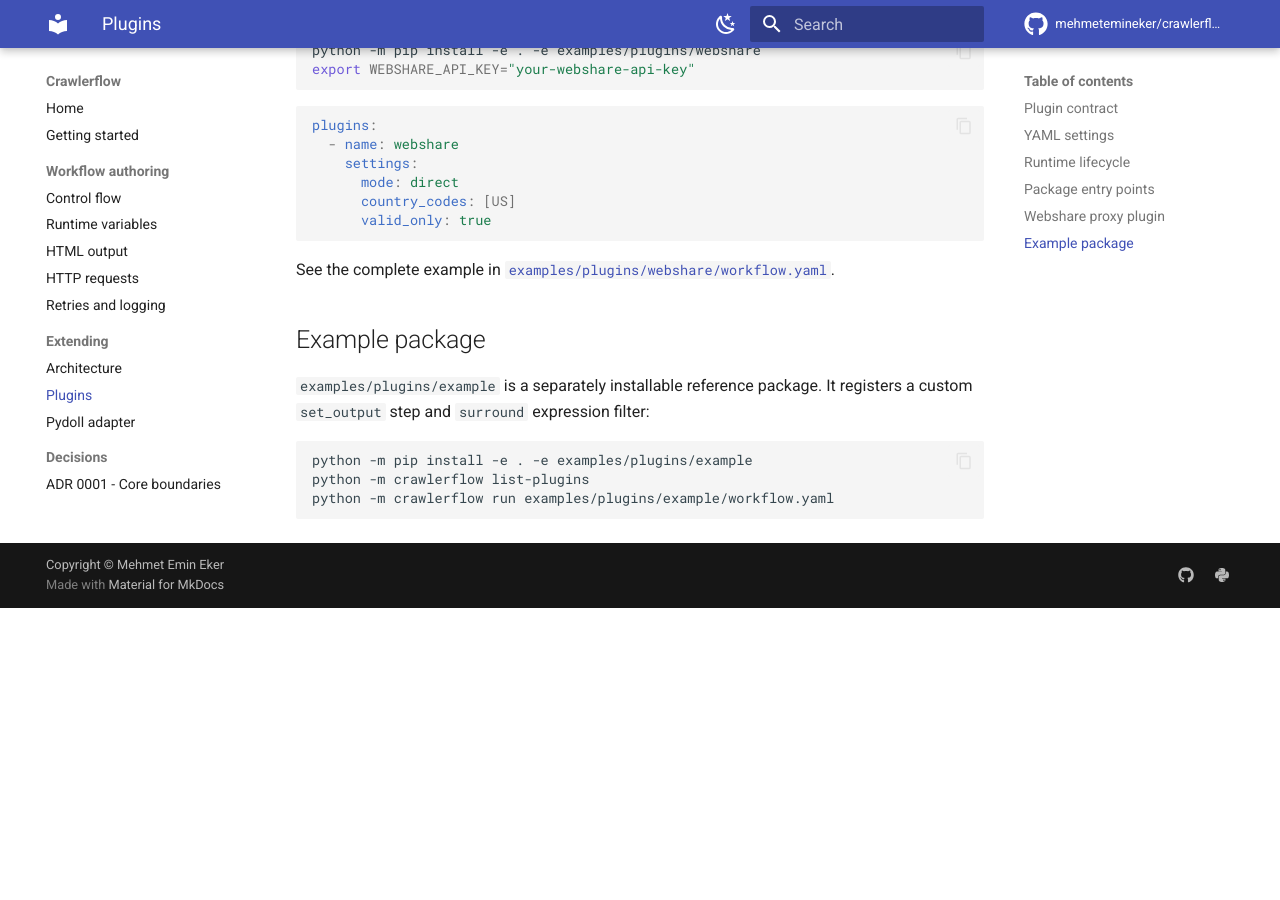
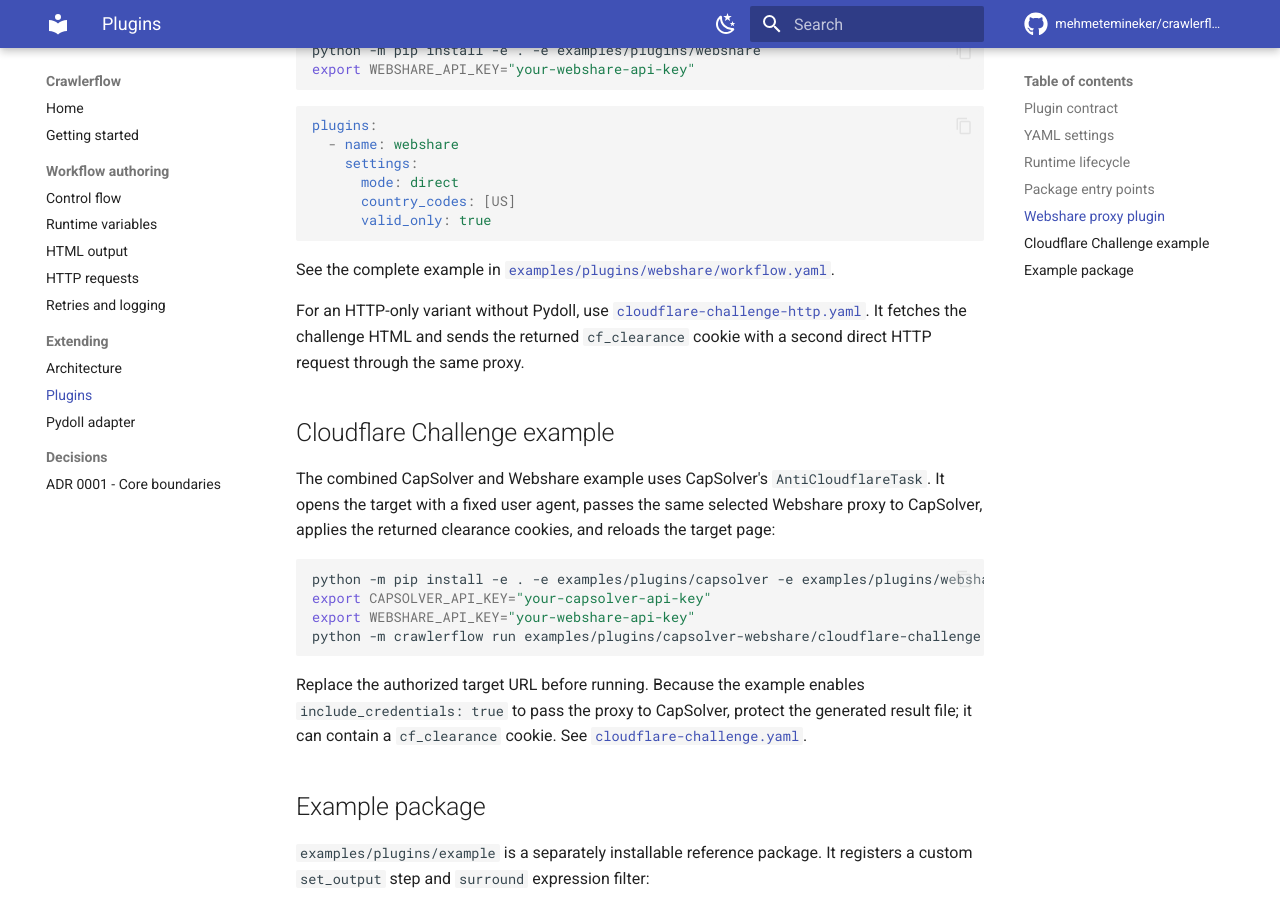
Before and after one commit to mehmetemineker/crawlerflow, an MkDocs documentation site: the page built from docs/plugins.md, in a window 1280 px wide and 900 px high, scrolled down 2791 px. Built offline with MkDocs 1.6.1 and Material for MkDocs 9.7.7, drawn with Linux system fonts in a browser that asks for light colours; comment, search, counter and statistics services are not loaded; before the commit the page ends 3399 px from its top, so only the background shows below that.

Commit message:
feat: webshare and capsolver sample workflow created

````diff
--- a/docs/plugins.md
+++ b/docs/plugins.md
@@ -143,6 +143,29 @@ plugins:
 See the complete example in
 [`examples/plugins/webshare/workflow.yaml`](https://github.com/mehmetemineker/crawlerflow/blob/main/examples/plugins/webshare/workflow.yaml).
 
+For an HTTP-only variant without Pydoll, use
+[`cloudflare-challenge-http.yaml`](https://github.com/mehmetemineker/crawlerflow/blob/main/examples/plugins/capsolver-webshare/cloudflare-challenge-http.yaml).
+It fetches the challenge HTML and sends the returned `cf_clearance` cookie with a second direct
+HTTP request through the same proxy.
+
+## Cloudflare Challenge example
+
+The combined CapSolver and Webshare example uses CapSolver's `AntiCloudflareTask`. It opens the
+target with a fixed user agent, passes the same selected Webshare proxy to CapSolver, applies the
+returned clearance cookies, and reloads the target page:
+
+```bash
+python -m pip install -e . -e examples/plugins/capsolver -e examples/plugins/webshare
+export CAPSOLVER_API_KEY="your-capsolver-api-key"
+export WEBSHARE_API_KEY="your-webshare-api-key"
+python -m crawlerflow run examples/plugins/capsolver-webshare/cloudflare-challenge.yaml
+```
+
+Replace the authorized target URL before running. Because the example enables
+`include_credentials: true` to pass the proxy to CapSolver, protect the generated result file;
+it can contain a `cf_clearance` cookie. See
+[`cloudflare-challenge.yaml`](https://github.com/mehmetemineker/crawlerflow/blob/main/examples/plugins/capsolver-webshare/cloudflare-challenge.yaml).
+
 ## Example package
 
 `examples/plugins/example` is a separately installable reference package. It registers a custom
````
Also changed, not shown: examples/plugins/webshare/README.md (+4 -0 lines), 6 other files.
